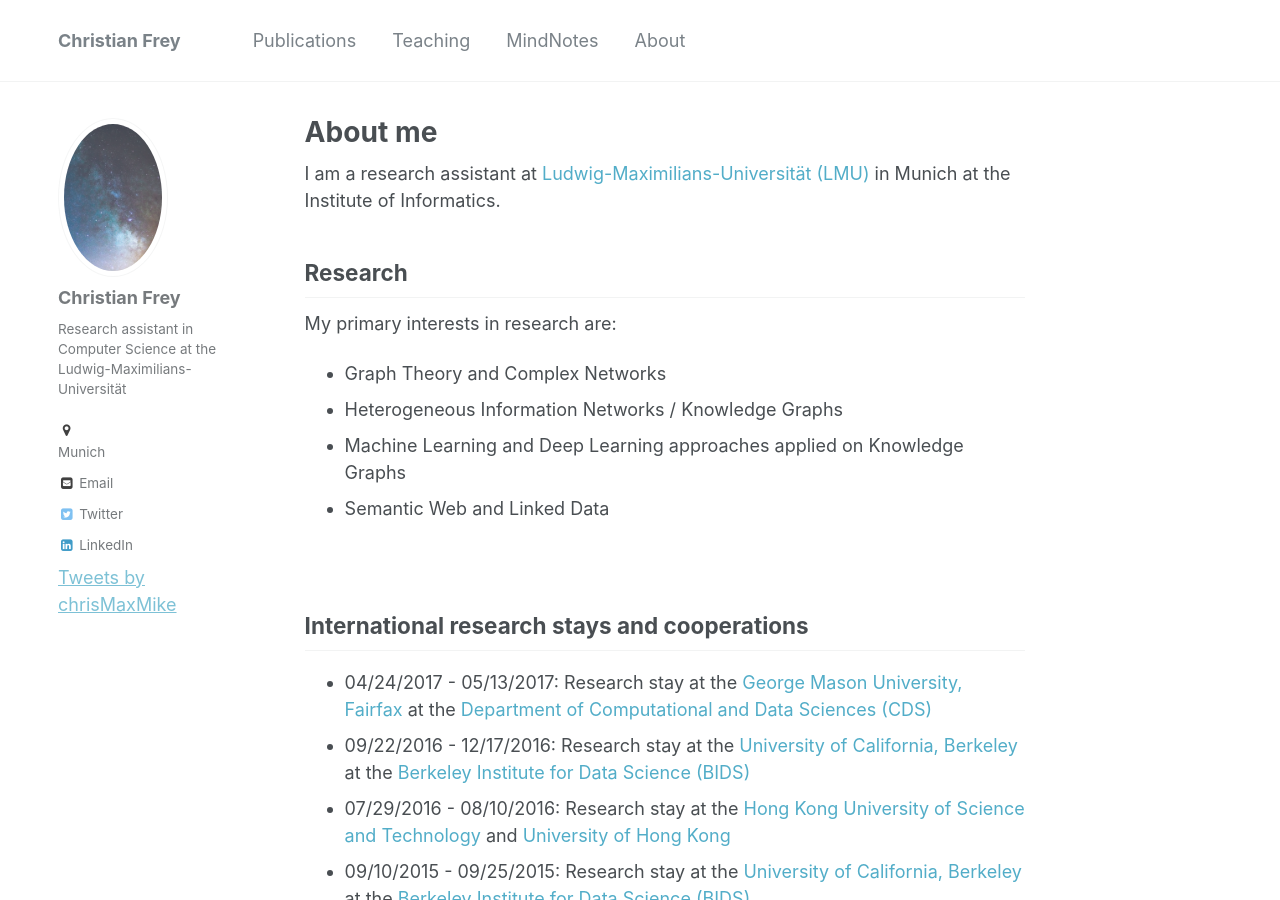
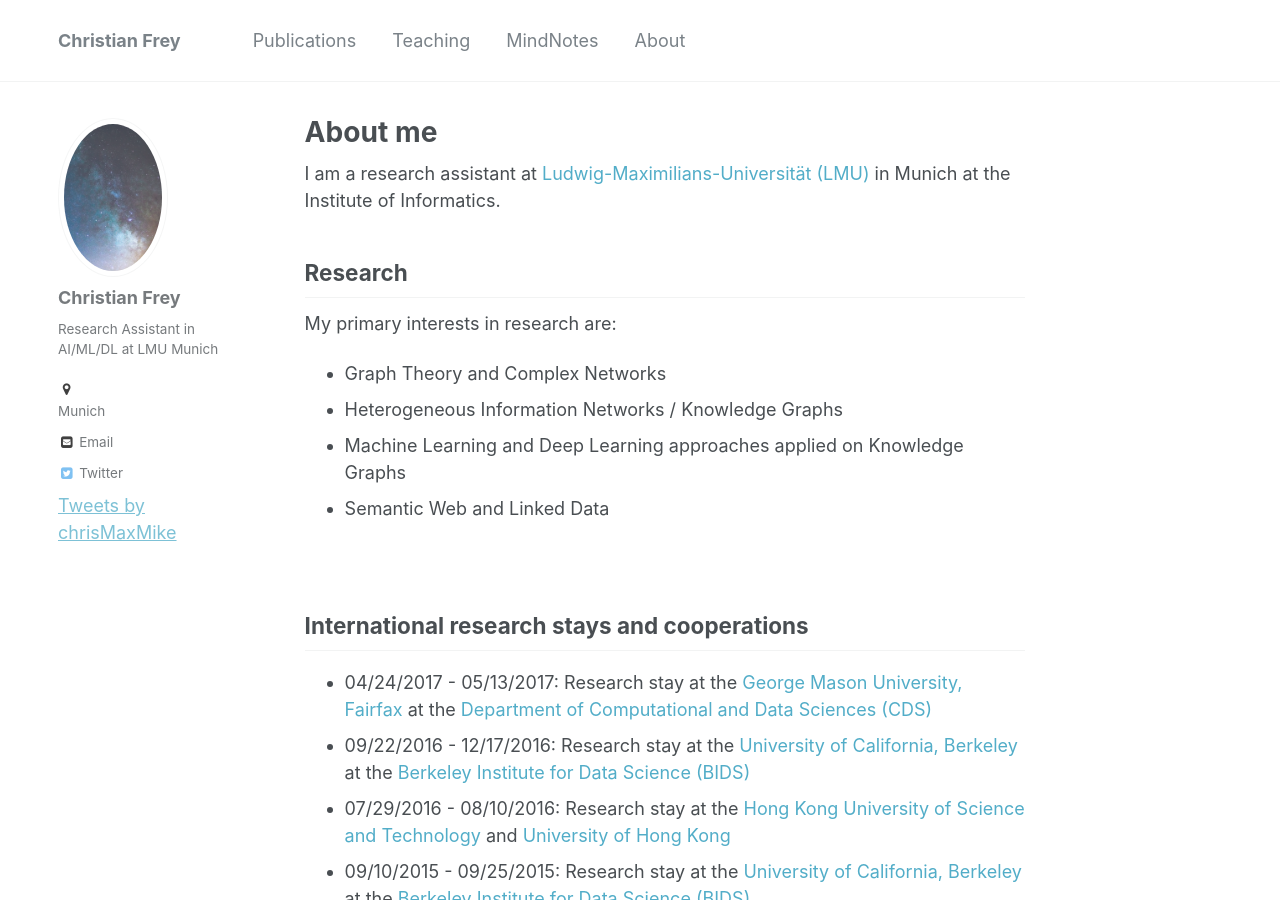
Before and after one commit to christianmaxmike/christianmaxmike.github.io, a Jekyll site: the page built from _pages/about.md, in a window 1280 px wide and 900 px high. Built offline with Jekyll 4.4.1, drawn with Linux system fonts in a browser that asks for light colours; comment, search, counter and statistics services are not loaded.

Commit message:
Update _config.yml

```diff
--- a/_config.yml
+++ b/_config.yml
@@ -83,7 +83,7 @@ analytics:
 author:
   name             : "Christian Frey"
   avatar           : "https://christianmaxmike.github.io/images/photo-1531306728370-e2ebd9d7bb99.jpeg"
-  bio              : "Research assistant in Computer Science at the Ludwig-Maximilians-Universit&auml;t"
+  bio              : "Research Assistant in AI/ML/DL at LMU Munich"
   location         : "<a href='https://www.google.com/maps/search/oettingenstraße+67/@38.4483124,-122.6715335,8z/data=!3m1!4b1'>Munich</a>"
   employer         :
   googlescholar    : # https://scholar.google.com/citations?user=hCNFekkAAAAJ
@@ -100,7 +100,7 @@ author:
   keybase          :
   instagram        :
   lastfm           :
-  linkedin         : "christian-frey-81849511a"
+  linkedin         : # "christian-frey-81849511a"
   orcid            : # "http://orcid.org/yourorcidurl"
   pinterest        :
   soundcloud       :
```
